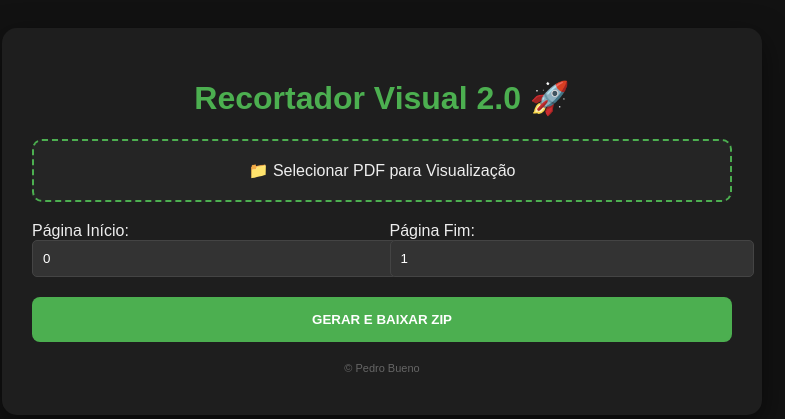
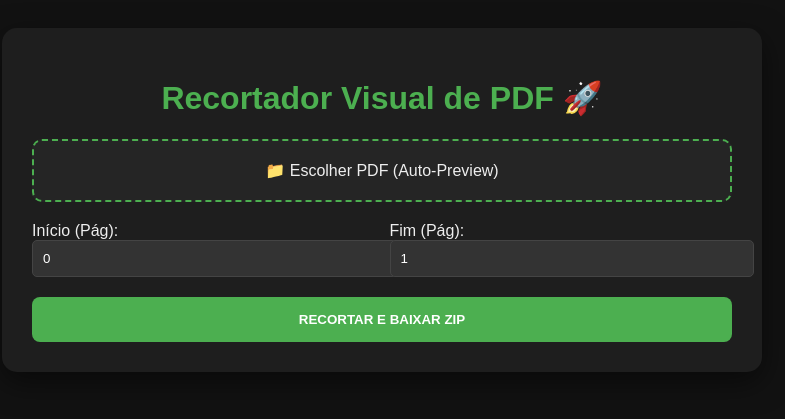
Before and after one commit to tiagosabaini/cortaaipdf, a Flask app: page / in a window 1280 px wide. Shown: the top 419 px of the page, without its empty margins (258-1043 px from the left). Run offline with Flask 3, Linux system fonts and the light colour scheme.

Commit message:
Resolvendo questão de exportação

```diff
--- a/templates/index.html
+++ b/templates/index.html
@@ -2,80 +2,23 @@
 <html lang="pt-br">
 <head>
     <meta charset="UTF-8">
-    <title>PDF Visual - Pedro Bueno</title>
+    <title>PDF Cropper Pro - Pedro Bueno</title>
     <link rel="stylesheet" href="/static/style.css">
-    <style>
-        #preview-container {
-            display: none;
-            margin: 20px auto;
-            text-align: center;
-        }
-        #preview-wrapper {
-            position: relative;
-            display: inline-block;
-            border: 2px solid #555;
-            line-height: 0;
-            overflow: hidden; /* Garante que nada saia visualmente */
-            user-select: none;
-        }
-        #pdf-img {
-            max-width: 100%;
-            display: block;
-        }
-        #selector {
-            position: absolute;
-            border: 2px dashed #4CAF50;
-            background: rgba(76, 175, 80, 0.2);
-            cursor: move;
-            box-sizing: border-box;
-            width: 150px;
-            height: 150px;
-            top: 0;
-            left: 0;
-        }
-        #resizer {
-            position: absolute;
-            right: 0;
-            bottom: 0;
-            width: 15px;
-            height: 15px;
-            background: #4CAF50;
-            cursor: nwse-resize;
-        }
-        .nav-controls {
-            margin: 15px 0;
-            display: flex;
-            justify-content: center;
-            align-items: center;
-            gap: 20px;
-        }
-        .nav-btn {
-            background: #444;
-            color: white;
-            border: none;
-            padding: 10px 20px;
-            border-radius: 5px;
-            cursor: pointer;
-        }
-        .nav-btn:hover { background: #555; }
-    </style>
 </head>
 <body>
     <div class="container">
-        <h1>Recortador Visual 2.0 🚀</h1>
+        <h1>Recortador Visual de PDF 🚀</h1>
 
-        <label for="pdf-file" class="custom-file-upload">
-            📁 Selecionar PDF para Visualização
-        </label>
+        <label for="pdf-file" class="custom-file-upload">📁 Escolher PDF (Auto-Preview)</label>
         <input type="file" id="pdf-file" accept="application/pdf" onchange="uploadAndPreview()" style="display:none;">
 
-        <div id="loading" style="display:none; color: #4CAF50;">⏳ Carregando página...</div>
+        <div id="loading" style="display:none; color: #4CAF50; margin: 10px;">⏳ Carregando página...</div>
 
-        <div id="preview-container">
+        <div id="preview-container" style="display:none;">
             <div class="nav-controls">
-                <button type="button" class="nav-btn" onclick="changePage(-1)">⬅️ Anterior</button>
+                <button type="button" onclick="changePage(-1)">⬅️ Anterior</button>
                 <span id="page-info">Página: 0</span>
-                <button type="button" class="nav-btn" onclick="changePage(1)">Próxima ➡️</button>
+                <button type="button" onclick="changePage(1)">Próxima ➡️</button>
             </div>
 
             <div id="preview-wrapper">
@@ -86,23 +29,22 @@
             </div>
         </div>
 
-        <form action="/processar" method="post" id="main-form">
+        <form action="/processar" method="post" onsubmit="updateCoords()">
             <input type="hidden" name="filename" id="hidden-filename">
             <input type="hidden" name="coords" id="coords-input">
 
             <div class="row">
                 <div class="input-group">
-                    <label>Página Início:</label>
+                    <label>Início (Pág):</label>
                     <input type="number" name="inicio" id="input-inicio" value="0">
                 </div>
                 <div class="input-group">
-                    <label>Página Fim:</label>
+                    <label>Fim (Pág):</label>
                     <input type="number" name="fim" value="1">
                 </div>
             </div>
-            <button type="submit" class="btn-primary">GERAR E BAIXAR ZIP</button>
+            <button type="submit" class="btn-primary">RECORTAR E BAIXAR ZIP</button>
         </form>
-        <p class="footer">© Pedro Bueno</p>
     </div>
 
     <script>
@@ -113,15 +55,16 @@
         const inputInicio = document.getElementById('input-inicio');
 
         let currentPage = 0;
+        let isDragging = false, isResizing = false;
+        let startX, startY, startW, startH;
 
         async function uploadAndPreview() {
             const file = document.getElementById('pdf-file').files[0];
             if(!file) return;
+            document.getElementById('loading').style.display = 'block';
 
-            document.getElementById('loading').style.display = 'block';
             const formData = new FormData();
             formData.append('pdf', file);
-
             const res = await fetch('/upload_preview', { method: 'POST', body: formData });
             const data = await res.json();
 
@@ -134,11 +77,14 @@
             const filename = document.getElementById('hidden-filename').value;
             img.src = `/preview/${filename}/${currentPage}?t=${new Date().getTime()}`;
             document.getElementById('page-info').innerText = `Visualizando Página: ${currentPage}`;
-            inputInicio.value = currentPage; // Sincroniza o form com a visão
+            inputInicio.value = currentPage;
 
             img.onload = () => {
                 document.getElementById('loading').style.display = 'none';
                 document.getElementById('preview-container').style.display = 'block';
+                // Reinicia a grade para uma posição visível ao trocar de página
+                selector.style.top = "10px";
+                selector.style.left = "10px";
                 updateCoords();
             };
         }
@@ -149,10 +95,6 @@
             updatePreview();
         }
 
-        // Lógica de Arrastar e Redimensionar com Contenção
-        let isDragging = false, isResizing = false;
-        let startX, startY, startW, startH;
-
         selector.onmousedown = (e) => {
             if(e.target === resizer) return;
             isDragging = true;
@@ -162,38 +104,25 @@
 
         resizer.onmousedown = (e) => {
             isResizing = true;
-            startX = e.clientX;
-            startY = e.clientY;
-            startW = selector.offsetWidth;
-            startH = selector.offsetHeight;
-            e.stopPropagation();
-            e.preventDefault();
+            startX = e.clientX; startY = e.clientY;
+            startW = selector.offsetWidth; startH = selector.offsetHeight;
+            e.stopPropagation(); e.preventDefault();
         };
 
         window.onmousemove = (e) => {
             if (isDragging) {
-                let x = e.clientX - startX;
-                let y = e.clientY - startY;
-
-                // Bloqueia saída das bordas
-                if (x < 0) x = 0;
-                if (y < 0) y = 0;
-                if (x + selector.offsetWidth > img.offsetWidth) x = img.offsetWidth - selector.offsetWidth;
-                if (y + selector.offsetHeight > img.offsetHeight) y = img.offsetHeight - selector.offsetHeight;
-
+                let x = e.clientX - startX, y = e.clientY - startY;
+                x = Math.max(0, Math.min(x, img.offsetWidth - selector.offsetWidth));
+                y = Math.max(0, Math.min(y, img.offsetHeight - selector.offsetHeight));
                 selector.style.left = x + 'px';
                 selector.style.top = y + 'px';
             }
             if (isResizing) {
-                let newWidth = startW + (e.clientX - startX);
-                let newHeight = startH + (e.clientY - startY);
-
-                // Bloqueia redimensionamento para fora da imagem
-                if (selector.offsetLeft + newWidth > img.offsetWidth) newWidth = img.offsetWidth - selector.offsetLeft;
-                if (selector.offsetTop + newHeight > img.offsetHeight) newHeight = img.offsetHeight - selector.offsetTop;
-
-                selector.style.width = Math.max(20, newWidth) + 'px';
-                selector.style.height = Math.max(20, newHeight) + 'px';
+                let w = startW + (e.clientX - startX), h = startH + (e.clientY - startY);
+                w = Math.max(30, Math.min(w, img.offsetWidth - selector.offsetLeft));
+                h = Math.max(30, Math.min(h, img.offsetHeight - selector.offsetTop));
+                selector.style.width = w + 'px';
+                selector.style.height = h + 'px';
             }
             updateCoords();
         };
@@ -201,7 +130,13 @@
         window.onmouseup = () => { isDragging = false; isResizing = false; };
 
         function updateCoords() {
-            coordsInput.value = `${selector.offsetLeft},${selector.offsetTop},${selector.offsetWidth},${selector.offsetHeight}`;
+            const data = [
+                selector.offsetLeft, selector.offsetTop,
+                selector.offsetWidth, selector.offsetHeight,
+                img.clientWidth, img.clientHeight,
+                img.naturalWidth, img.naturalHeight
+            ];
+            coordsInput.value = data.join(',');
         }
     </script>
 </body>
```
